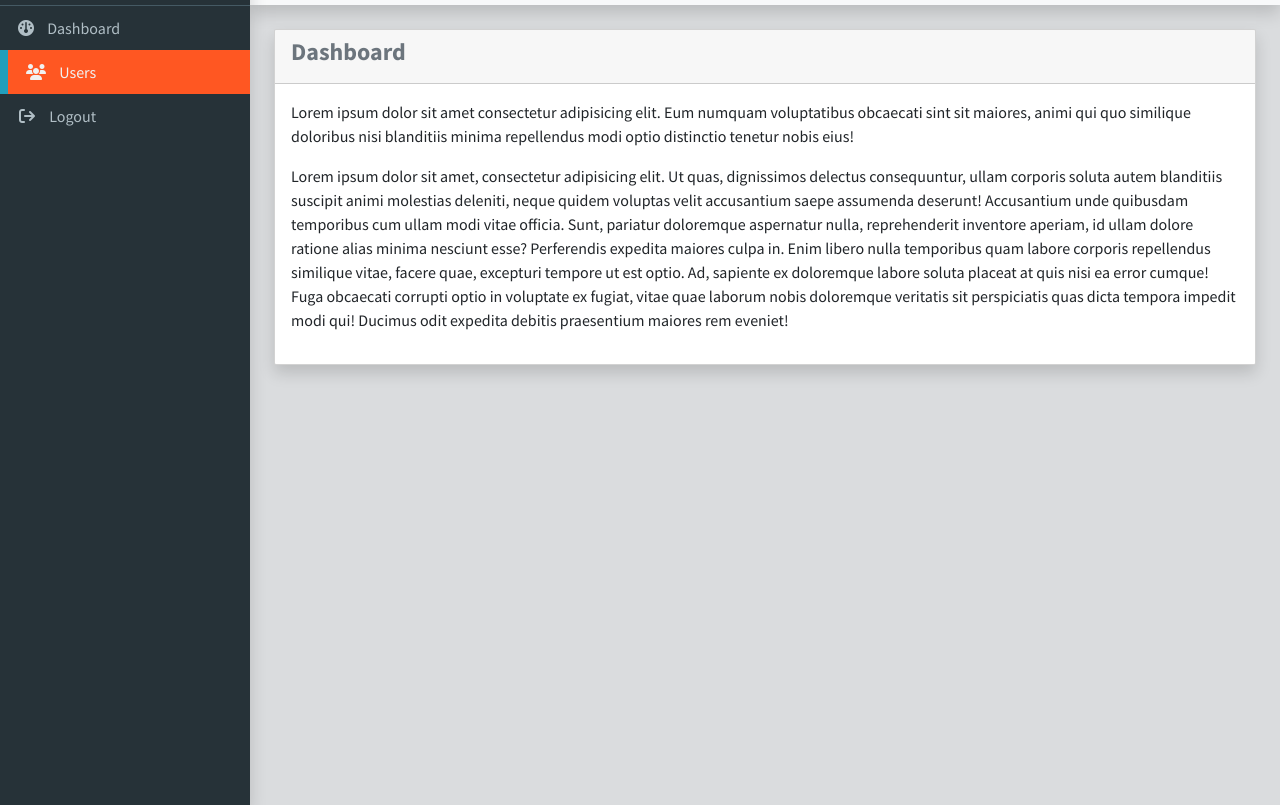
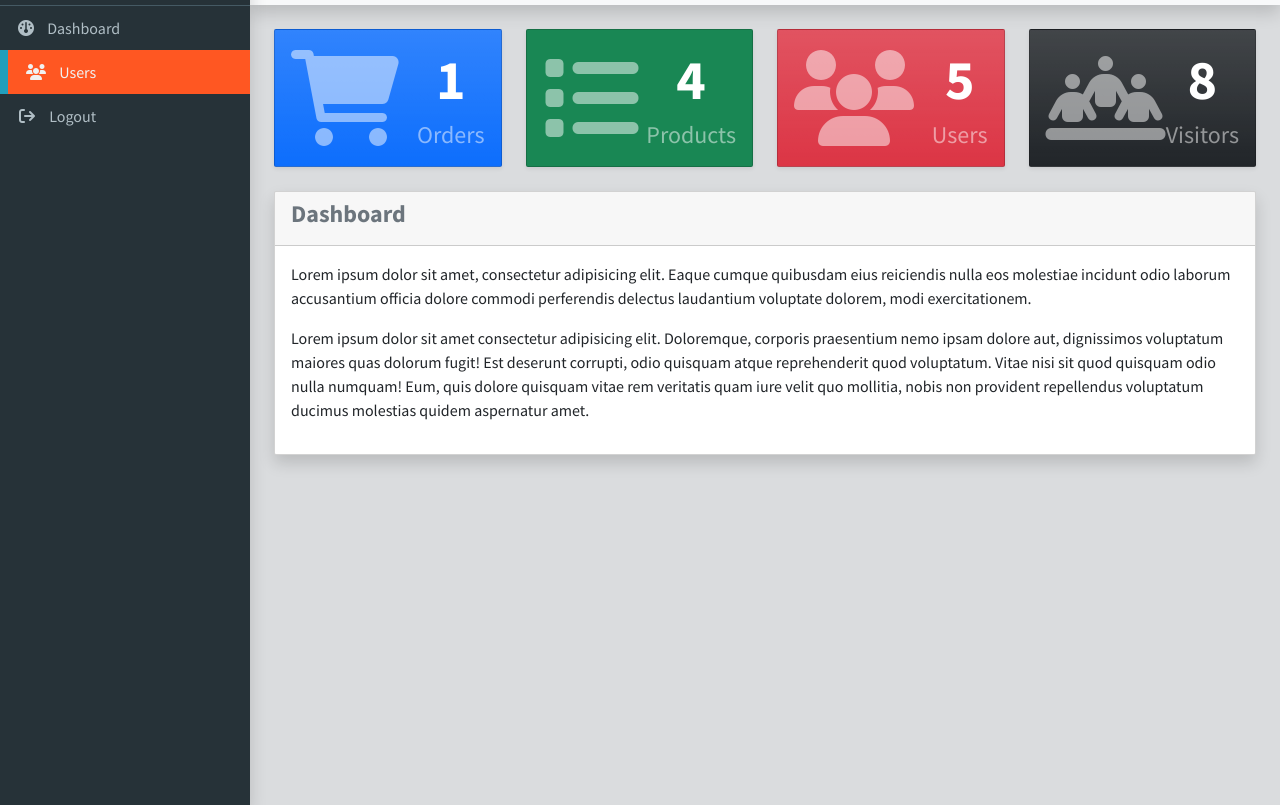
Before and after one commit to DCodeMania/admin-panel-bootstrap-5, a website: page index.html in a window 1280 px wide. Shown: the part 51-856 px from the top of the page. Drawn offline with nearby package versions, Linux system fonts and the light colour scheme.

Commit message:
modified:   index.html modified:   public/css/main.css modified:   public/scss/main.scss

```diff
--- a/index.html
+++ b/index.html
@@ -107,31 +107,92 @@
         <!-- top navbar end -->
         <!-- main content start -->
         <main class="p-4 bg-secondary bg-opacity-25 min-vh-100">
-          <div class="row">
+          <div class="row g-4">
+
+            <div class="col-lg-3 col-md-6">
+              <a href="#" class="text-decoration-none">
+                <div class="card bg-primary bg-gradient shadow-sm custom-card">
+                  <div class="card-body p-3 pb-2 px-3 d-flex flex-row justify-content-between align-items-center">
+                    <div>
+                      <h1><i class="fas fa-cart-shopping fa-2x text-white-50"></i></h1>
+                    </div>
+                    <div class="text-center">
+                      <h2 class="display-4 fw-bold text-white">1</h2>
+                      <h4 class="text-white-50">Orders</h4>
+                    </div>
+                  </div>
+                </div>
+              </a>
+            </div>
+
+            <div class="col-lg-3 col-md-6">
+              <a href="#" class="text-decoration-none">
+                <div class="card bg-primary bg-success shadow-sm custom-card">
+                  <div class="card-body p-3 pb-2 px-3 d-flex flex-row justify-content-between align-items-center">
+                    <div>
+                      <h1><i class="fas fa-list fa-2x text-white-50"></i></h1>
+                    </div>
+                    <div class="text-center">
+                      <h2 class="display-4 fw-bold text-white">4</h2>
+                      <h4 class="text-white-50">Products</h4>
+                    </div>
+                  </div>
+                </div>
+              </a>
+            </div>
+
+            <div class="col-lg-3 col-md-6">
+              <a href="#" class="text-decoration-none">
+                <div class="card bg-danger bg-gradient shadow-sm custom-card">
+                  <div class="card-body p-3 pb-2 px-3 d-flex flex-row justify-content-between align-items-center">
+                    <div>
+                      <h1><i class="fas fa-users fa-2x text-white-50"></i></h1>
+                    </div>
+                    <div class="text-center">
+                      <h2 class="display-4 fw-bold text-white">5</h2>
+                      <h4 class="text-white-50">Users</h4>
+                    </div>
+                  </div>
+                </div>
+              </a>
+            </div>
+
+            <div class="col-lg-3 col-md-6">
+              <a href="#" class="text-decoration-none">
+                <div class="card bg-dark bg-gradient shadow-sm custom-card">
+                  <div class="card-body p-3 pb-2 px-3 d-flex flex-row justify-content-between align-items-center">
+                    <div>
+                      <h1><i class="fas fa-people-line fa-2x text-white-50"></i></h1>
+                    </div>
+                    <div class="text-center">
+                      <h2 class="display-4 fw-bold text-white">8</h2>
+                      <h4 class="text-white-50">Visitors</h4>
+                    </div>
+                  </div>
+                </div>
+              </a>
+            </div>
+
+
             <div class="col-lg-12">
               <div class="card shadow">
                 <div class="card-header">
                   <h4 class="text-secondary fw-bold">Dashboard</h4>
                 </div>
                 <div class="card-body">
-                  <p>Lorem ipsum dolor sit amet consectetur adipisicing elit. Eum numquam voluptatibus obcaecati sint
-                    sit maiores, animi qui quo similique doloribus nisi blanditiis minima repellendus modi optio
-                    distinctio tenetur nobis eius!</p>
-                  <p>Lorem ipsum dolor sit amet, consectetur adipisicing elit. Ut quas, dignissimos delectus
-                    consequuntur, ullam corporis soluta autem blanditiis suscipit animi molestias deleniti, neque quidem
-                    voluptas velit accusantium saepe assumenda deserunt!
-                    Accusantium unde quibusdam temporibus cum ullam modi vitae officia. Sunt, pariatur doloremque
-                    aspernatur nulla, reprehenderit inventore aperiam, id ullam dolore ratione alias minima nesciunt
-                    esse? Perferendis expedita maiores culpa in.
-                    Enim libero nulla temporibus quam labore corporis repellendus similique vitae, facere quae,
-                    excepturi tempore ut est optio. Ad, sapiente ex doloremque labore soluta placeat at quis nisi ea
-                    error cumque!
-                    Fuga obcaecati corrupti optio in voluptate ex fugiat, vitae quae laborum nobis doloremque veritatis
-                    sit perspiciatis quas dicta tempora impedit modi qui! Ducimus odit expedita debitis praesentium
-                    maiores rem eveniet!</p>
+                  <p>Lorem ipsum dolor sit amet, consectetur adipisicing elit. Eaque cumque quibusdam eius reiciendis
+                    nulla eos molestiae incidunt odio laborum accusantium officia dolore commodi perferendis delectus
+                    laudantium voluptate dolorem, modi exercitationem.</p>
+                  <p>Lorem ipsum dolor sit amet consectetur adipisicing elit. Doloremque, corporis praesentium nemo
+                    ipsam dolore aut, dignissimos voluptatum maiores quas dolorum fugit! Est deserunt corrupti, odio
+                    quisquam atque reprehenderit quod voluptatum.
+                    Vitae nisi sit quod quisquam odio nulla numquam! Eum, quis dolore quisquam vitae rem veritatis quam
+                    iure velit quo mollitia, nobis non provident repellendus voluptatum ducimus molestias quidem
+                    aspernatur amet.</p>
                 </div>
               </div>
             </div>
+
           </div>
         </main>
         <!-- main content end -->
@@ -141,6 +202,7 @@
     <!-- <script src="node_modules/bootstrap/dist/js/bootstrap.bundle.min.js"></script> -->
     <script src='https://cdnjs.cloudflare.com/ajax/libs/twitter-bootstrap/5.2.0/js/bootstrap.bundle.min.js'></script>
     <script src="public/js/main.js"></script>
+
   </body>
 
 </html>
--- a/public/scss/main.scss
+++ b/public/scss/main.scss
@@ -92,6 +92,21 @@ body {
 	}
 }
 
+.custom-card {
+	overflow: hidden;
+	h1 {
+		font-size: 3rem;
+		i {
+			transition: all 0.2s ease-in-out;
+		}
+	}
+	&:hover {
+		i {
+			transform: rotate3d(0, 0, 1, -10deg) scale(1.8);
+		}
+	}
+}
+
 @media (min-width: 768px) {
 	.wrapper {
 		&.show_pc {
```
Also changed, not shown: public/css/main.css.
